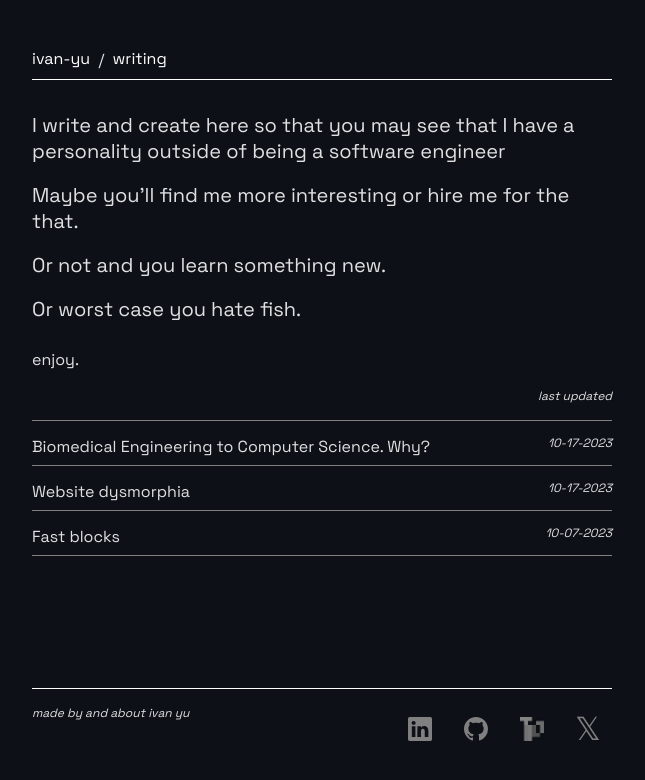
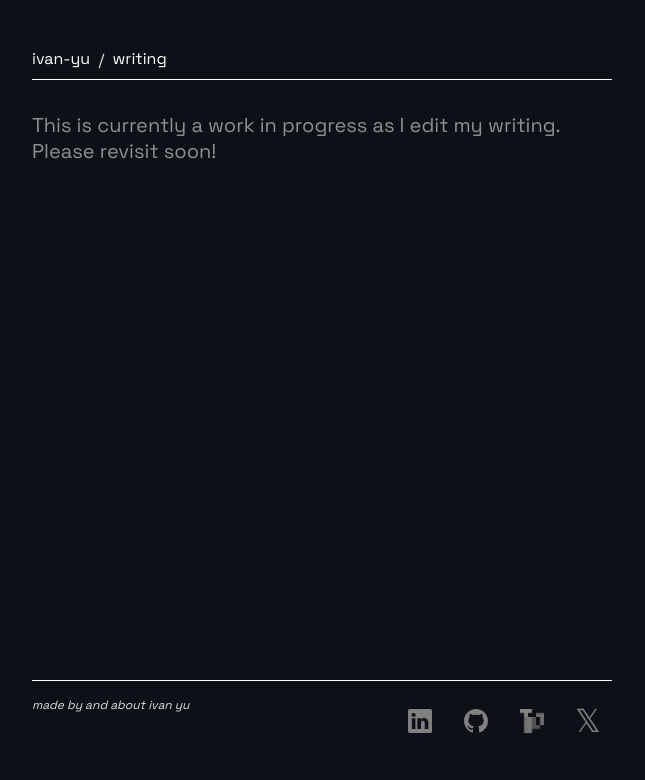
Before and after one commit to IvanYu327/ivanyu.ca, a React (Create React App) app: page /writing in a window 1280 px wide. Shown: the top 780 px of the page, without its empty margins (308-953 px from the left). Built offline with nearby package versions, Linux system fonts and the light colour scheme.

Commit message:
remove writing for now

```diff
--- a/src/views/Writing.tsx
+++ b/src/views/Writing.tsx
@@ -8,12 +8,12 @@ import { Heading4, Body, LargeBody, Caption } from "../styles";
 const Writing: React.FC = () => {
   const navigate = useNavigate();
 
-  // return (
-  //   <Heading4>
-  //     This is currently a work in progress as I edit my writing. Please revisit
-  //     soon!
-  //   </Heading4>
-  // );
+  return (
+    <Heading4>
+      This is currently a work in progress as I edit my writing. Please revisit
+      soon!
+    </Heading4>
+  );
 
   return (
     <div>
```
